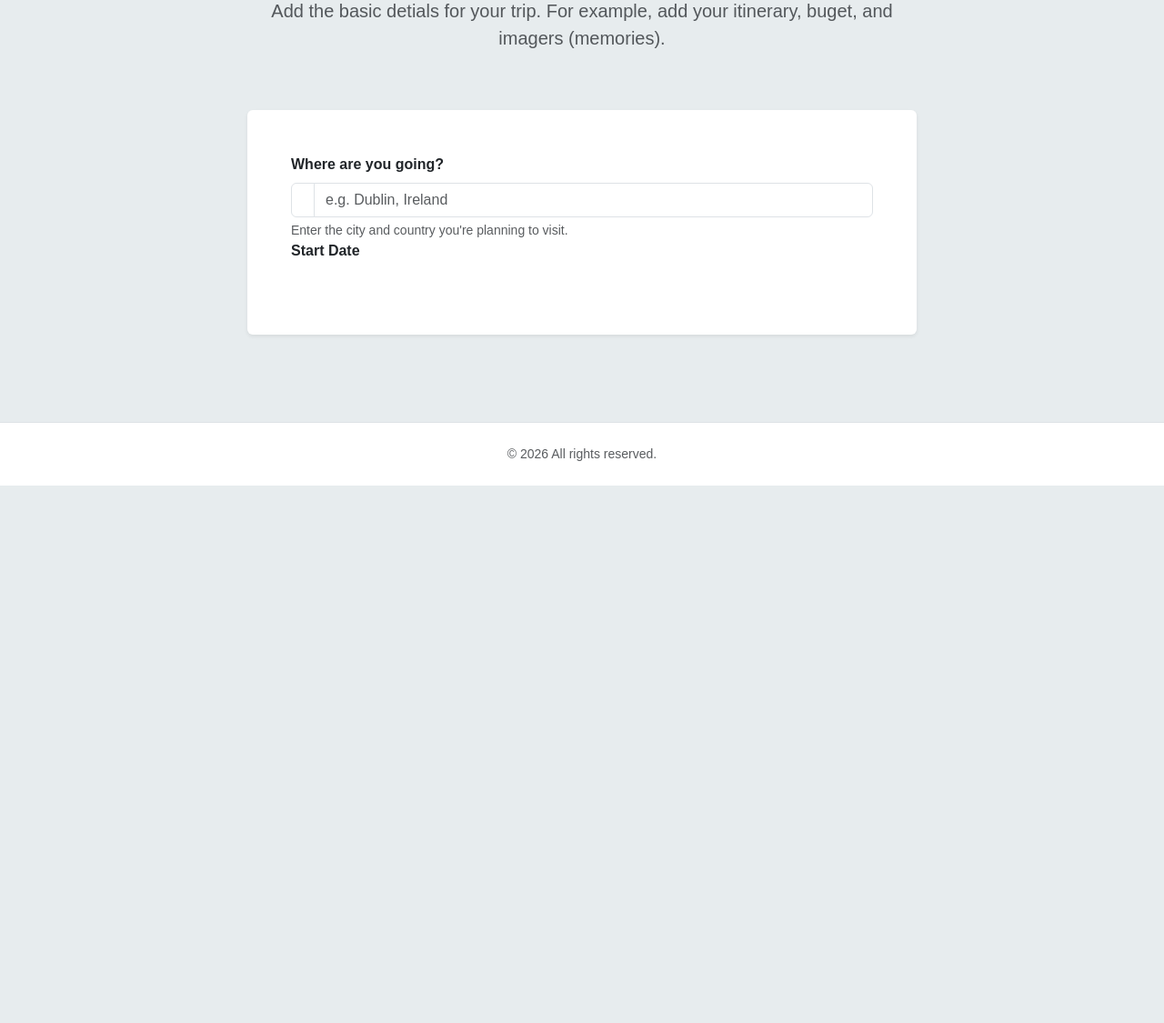
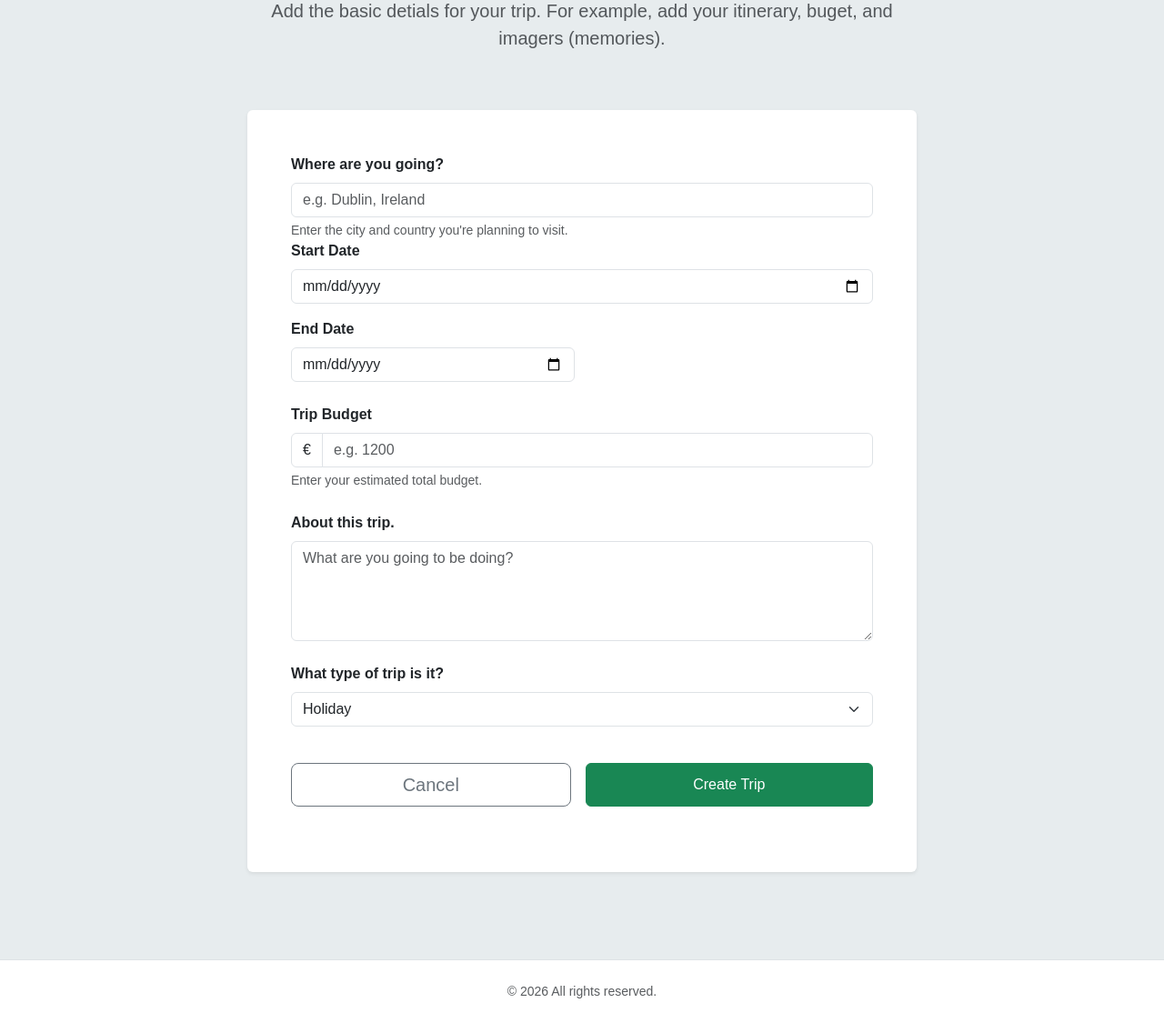
Before and after one commit to JimboJSlice/module_02_assessment, a Flask app: page /create_trip in a window 1280 px wide. Shown: the part 258-1383 px from the top of the page at 91% size. Before the commit the page ends 792 px from the top, so only its background shows below. Run offline with Flask 3, Linux system fonts and the light colour scheme.

Commit message:
Countinued work on Create Trip form

```diff
--- a/templates/create_trip.html
+++ b/templates/create_trip.html
@@ -22,7 +22,6 @@ endblock %} {% block content %}
                 Where are you going?
               </label>
               <div class="input-group">
-                <span class="input-group-text bg-white"> </span>
                 <input
                   type="text"
                   class="form-control"
@@ -39,7 +38,78 @@ endblock %} {% block content %}
                   <label for="start_date" class="form-label fw-semibold"
                     >Start Date</label
                   >
+                  <input
+                    type="date"
+                    class="form-control"
+                    id="start_date"
+                    name="start_date"
+                    required
+                  />
                 </div>
+                <div class="col-md-6">
+                  <label for="end_date" class="form-label fw-semibold">
+                    End Date
+                  </label>
+                  <input
+                    type="date"
+                    class="form-control"
+                    id="end_date"
+                    name="end_date"
+                    required
+                  />
+                </div>
+              </div>
+              <div class="mb-4">
+                <label for="budget" class="form-label fw-semibold">
+                  Trip Budget
+                </label>
+                <div class="input-group">
+                  <span class="input-group-text bg-white"> € </span>
+                  <input
+                    type="number"
+                    class="form-control"
+                    id="budget"
+                    placeholder="e.g. 1200"
+                    required
+                  />
+                </div>
+                <div class="form-text">Enter your estimated total budget.</div>
+              </div>
+              <div class="mb-4">
+                <label for="description" class="form-label fw-semibold">
+                  About this trip.
+                </label>
+                <textarea
+                  class="form-control"
+                  id="description"
+                  name="description"
+                  rows="4"
+                  placeholder="What are you going to be doing?"
+                ></textarea>
+              </div>
+              <div class="mb-4">
+                <label for="trip-type" class="form-label fw-semibold">
+                  What type of trip is it?
+                </label>
+                <select class="form-select" id="trip_type" name="trip_type">
+                  <option value="Holiday">Holiday</option>
+                  <option value="City Break">City Break</option>
+                  <option value="Road Trip">Road Trip</option>
+                  <option value="Adventure">Adventure</option>
+                  <option value="Business">Business</option>
+                  <option name="Other">Other</option>
+                </select>
+              </div>
+              <div class="d-flex flex-column flex-sm-row gap-3 pt-3">
+                <a
+                  href="{{ url_for('all_trips' )}}"
+                  class="btn btn-outline-secondary btn-lg flex-fill"
+                >
+                  Cancel</a
+                >
+                <button type="submit" class="btn btn-success bt-lg flex-fill">
+                  Create Trip
+                </button>
               </div>
             </div>
           </form>
```
